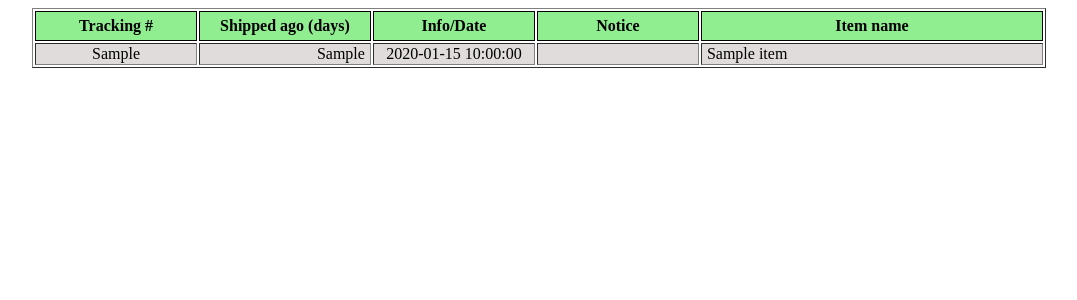
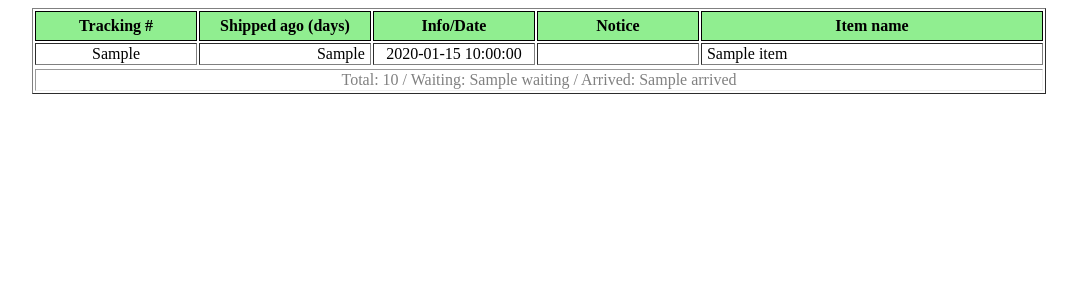
Before and after one commit to acikabubo/pratki-heroku, a Flask app: template templates/info.html in a window 1280 px wide. Shown: the top 300 px of the page, without its empty margins (101-1178 px from the left). Run offline with Flask 2, Linux system fonts and the light colour scheme; the template is opened without the code that fills it: most values are stand-ins (such as "Sample title", 1, 10 or a date in 2020).

Commit message:
Code refactored and reorganized

```diff
--- a/app.py
+++ b/app.py
@@ -30,14 +30,15 @@ def main():
 
     pkgs = [item.split(' - ') for item in data.split('\n')]
 
-    fnl_data = []
-
+    packages = []
+    waiting, arrived = 0, 0
     for track_no, pkg_date, pkg_name in pkgs:
         send_date = parse(pkg_date, dayfirst=True)
         shipped_ago = (datetime.now() - send_date).days
 
         if len(track_no) != 13:
-            fnl_data.append({
+            waiting += 1
+            packages.append({
                 'track_no': track_no,
                 'shipped_ago': shipped_ago,
                 'info_date': "",
@@ -58,7 +59,8 @@ def main():
         # Check if there is no package data
         # and add in table without Info/Data & Notice
         if not array_of_tracking_data:
-            fnl_data.append({
+            waiting += 1
+            packages.append({
                 'track_no': track_no,
                 'shipped_ago': shipped_ago,
                 'info_date': "",
@@ -89,7 +91,8 @@ def main():
         pkg_date = parse(package[3][1]).strftime(dt_format)
         pkg_notice = package[4][1]
 
-        fnl_data.append({
+        arrived += 1
+        packages.append({
             'track_no': track_no,
             'shipped_ago': shipped_ago,
             'info_date': pkg_date,
@@ -98,13 +101,23 @@ def main():
         })
 
     # Sort by shipped ago
-    fnl_data = sorted(fnl_data, key=lambda k: k['shipped_ago'])
+    packages = sorted(packages, key=lambda k: k['shipped_ago'])
 
     # Return raw json data
     if request.is_json:
-        return jsonify(fnl_data)
+        return jsonify(packages)
 
-    return render_template('info.html', fnl_data=fnl_data)
+    # Make final data
+    data = {
+        'packages': packages,
+        'info': {
+            'waiting': waiting,
+            'arrived': arrived,
+            'total': waiting + arrived
+        }
+    }
+
+    return render_template('info.html', data=data)
 
 
 @app.route('/<track_no>/')
--- /dev/null
+++ b/static/info.css
@@ -0,0 +1,26 @@
+th {
+    border: 1px solid black;
+    background-color: lightgreen;
+    height: 30px;
+    font-weight: bold;
+    text-align: center;
+    background-color: lightgreen;
+    padding-right: 20px;
+    padding-left: 20px;
+
+}
+tr:nth-child(even) {
+   background-color: #DFDCDB;
+}
+.num-padding {
+    padding-right: 5px;
+}
+.txt-padding {
+    padding-left: 5px;
+}
+.tr-foot {
+    padding-right: 5px;
+}
+tfoot {
+    border: none;
+}
--- a/templates/info.html
+++ b/templates/info.html
@@ -1,28 +1,8 @@
 <html>
     <head>
         <title>Track Aliexpress Packages</title>
-        <style rel="stylesheet" type="text/css">
-            th {
-                border: 1px solid black;
-                background-color: lightgreen;
-                height: 30px;
-                font-weight: bold;
-                text-align: center;
-                background-color: lightgreen;
-                padding-right: 20px;
-                padding-left: 20px;
-
-            }
-            tr:nth-child(even) {
-               background-color: #DFDCDB;
-            }
-            .num-padding {
-                padding-right: 5px;
-            }
-            .txt-padding {
-                padding-left: 5px;
-            }
-        </style>
+        <link rel="stylesheet" type="text/css" href="{{ url_for('static', filename='info.css') }}">
+        <link rel="shortcut icon" href="{{ url_for('static', filename='favicon.ico')}}">
     </head>
     <body>
         <table align="center" border="1">
@@ -33,7 +13,12 @@
                 <th width="120px">Notice</th>
                 <th width="300px">Item name</th>
             </tr>
-            {% for item in fnl_data %}
+            <tfoot>
+                <tr>
+                  <td align="center" colspan="5"><font color="grey">Total: {{ data.info.total }} / Waiting: {{ data.info.waiting }} / Arrived: {{ data.info.arrived }}</font></td>
+                </tr>
+            </tfoot>
+            {% for item in data.packages %}
                 <tr>
                     {% if item.notice %}
                         <td align="center">
@@ -47,6 +32,7 @@
                     <td class="txt-padding">{{ item.pkg_name }}</td>
                 </tr>
             {% endfor %}
+            <tr></tr>
         </table>
     </body>
 </html>
```
Also changed, not shown: static/package.css (added, +18 -0 lines), templates/package.html (+2 -20 lines), android/icon.png (added), static/favicon.ico (added), static/loader.gif (added), 5 other files.
